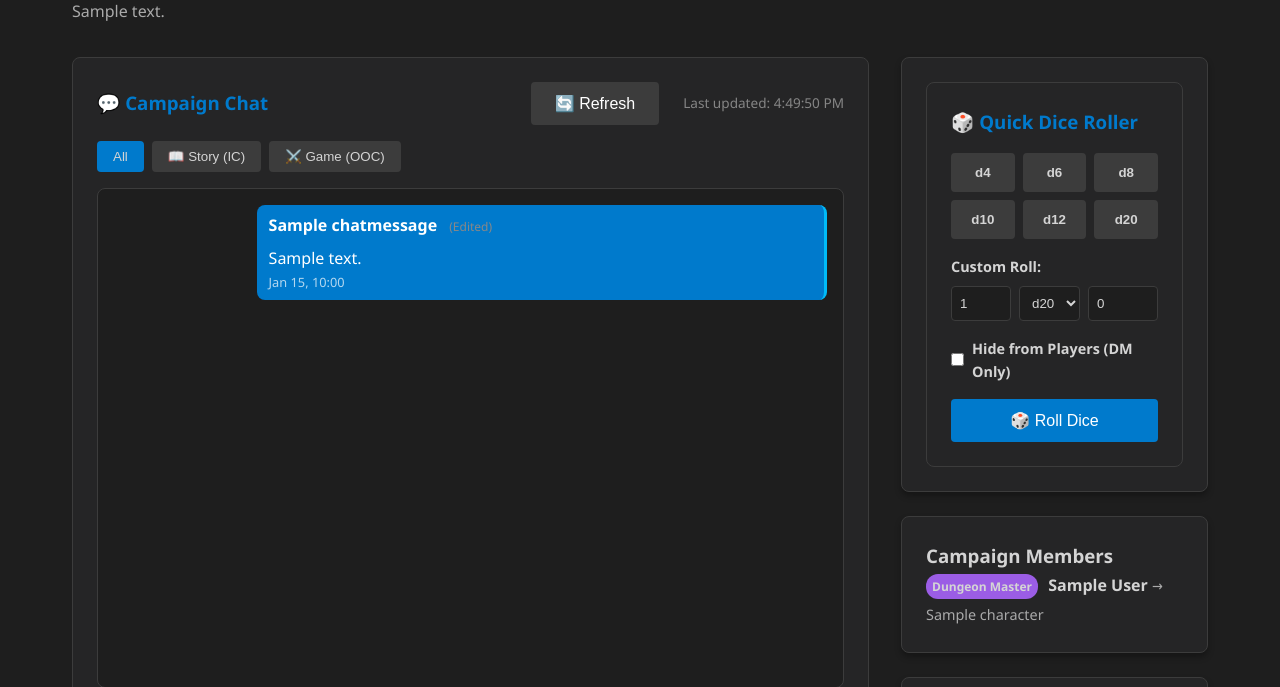
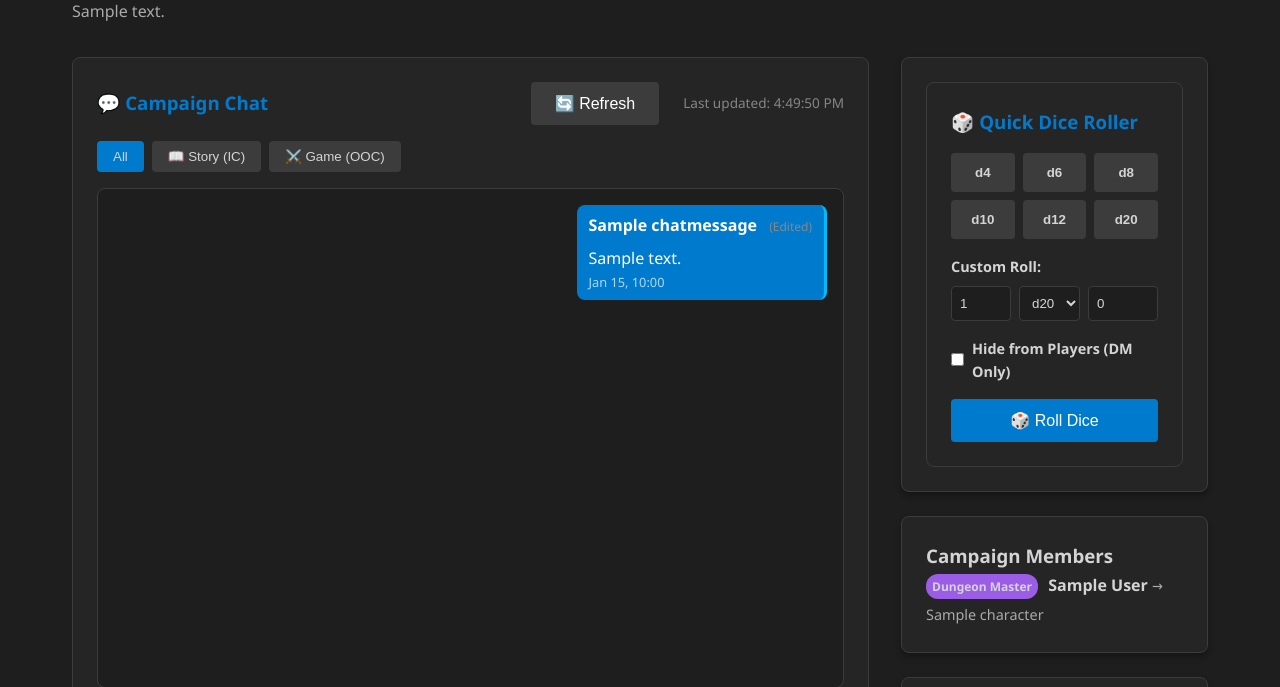
Before and after one commit to mtkappen/conclave, a Django app: page /campaign/1/ in a window 1280 px wide. Shown: the part 229-916 px from the top of the page. Run offline with Django 4.2, Linux system fonts and the light colour scheme; a user stored in the database is signed in; tables that the repository leaves empty hold one stand-in row (values such as "Sample post"); grey boxes marked "Sample" are stand-in pictures; data that the repository does not hold is empty.

Commit message:
style: Make chat bubbles size to content instead of fixed max-width

```diff
--- a/templates/campaigns/chat_component.html
+++ b/templates/campaigns/chat_component.html
@@ -207,7 +207,8 @@
     border-radius: 8px;
     background-color: #2d2d30;
     position: relative;
-    max-width: 80%;
+    max-width: fit-content;
+    width: fit-content;
 }
 
 .message-bubble.public {
```
